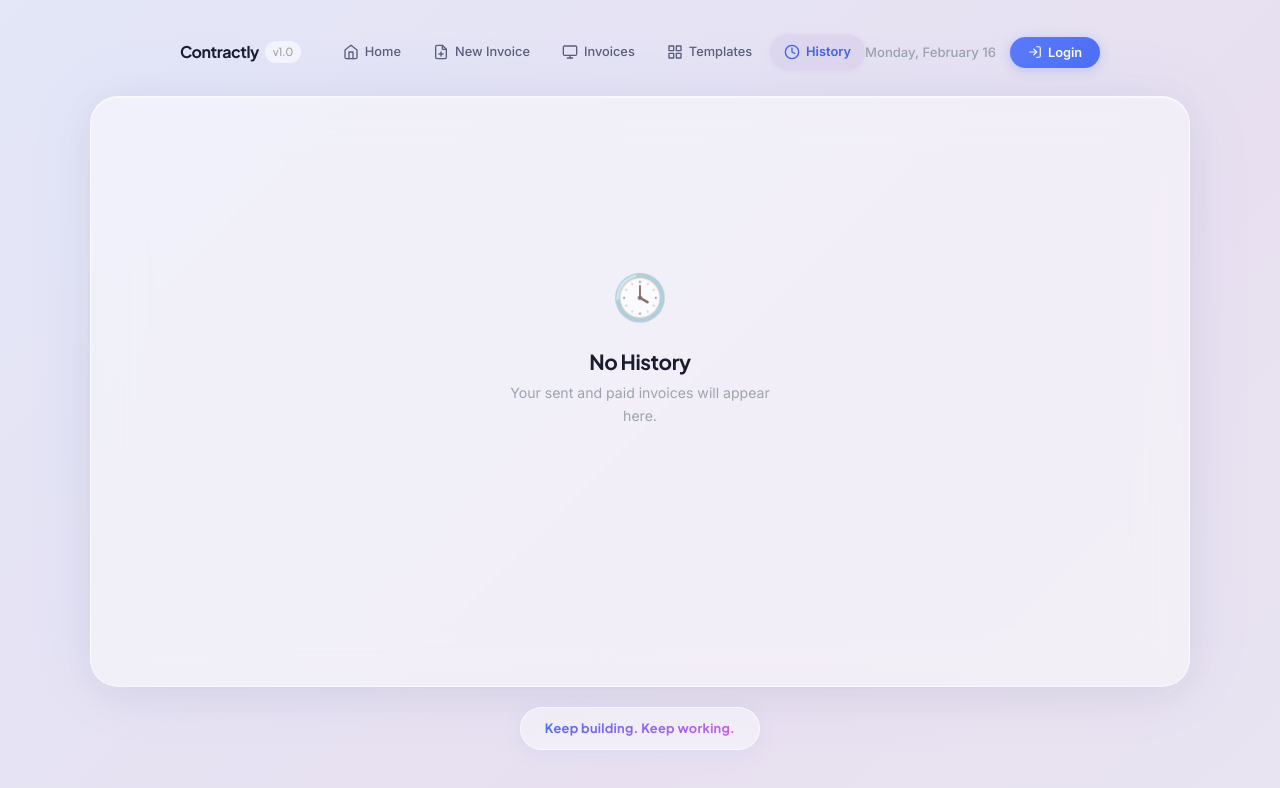
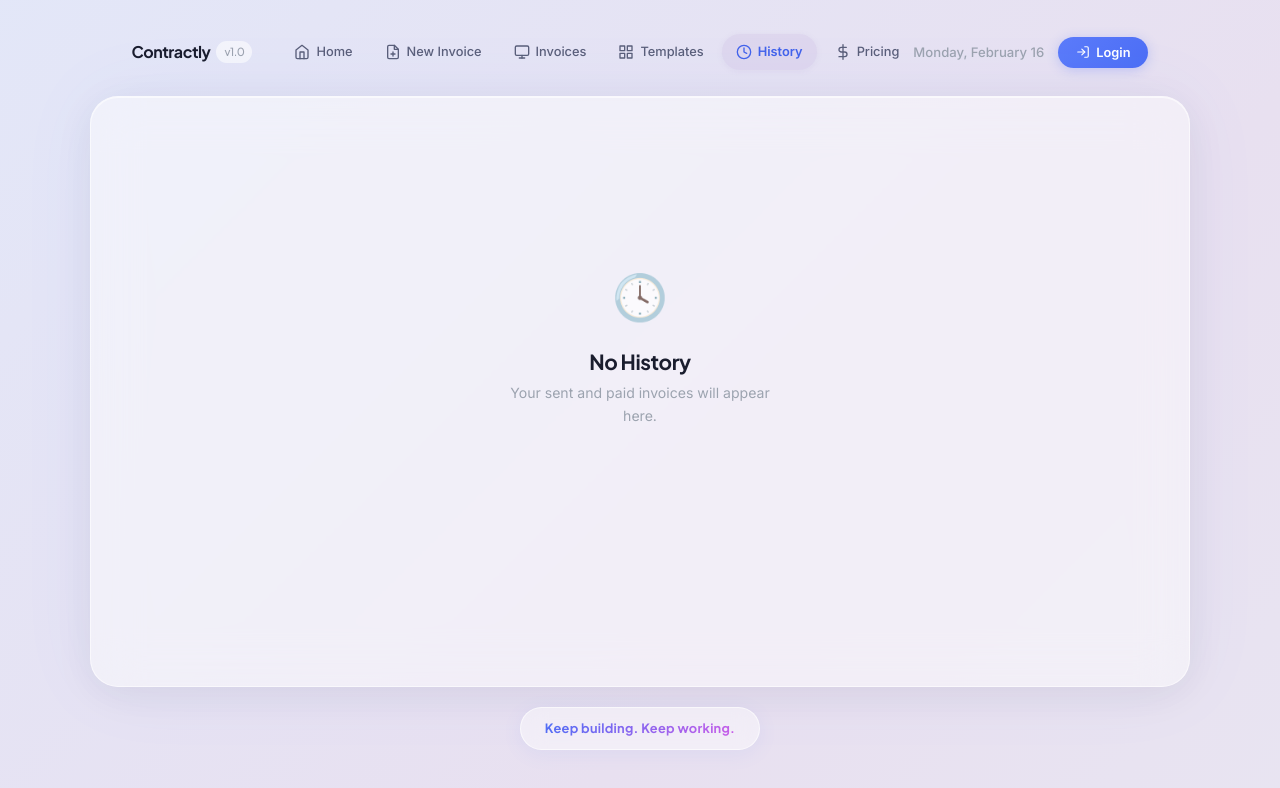
Before and after one commit to Moeez34/contractly, a React (Vite) app: page /history in a window 1280 px wide. Shown: the top 788 px of the page. Built offline with nearby package versions, Linux system fonts and the light colour scheme.

Commit message:
feat: move pricing link from sidebar to topbar navigation

```diff
--- a/src/components/TopBar.jsx
+++ b/src/components/TopBar.jsx
@@ -75,6 +75,16 @@ const TopBar = () => {
                 </svg>
             ),
             label: 'History',
+        },
+        {
+            to: '/pricing',
+            icon: (
+                <svg xmlns="http://www.w3.org/2000/svg" viewBox="0 0 24 24" fill="none" stroke="currentColor" strokeWidth="2" strokeLinecap="round" strokeLinejoin="round">
+                    <line x1="12" y1="1" x2="12" y2="23" />
+                    <path d="M17 5H9.5a3.5 3.5 0 0 0 0 7h5a3.5 3.5 0 0 1 0 7H6" />
+                </svg>
+            ),
+            label: 'Pricing',
         },
     ];
 
```
Also changed, not shown: src/components/Sidebar.jsx (+0 -10 lines).
